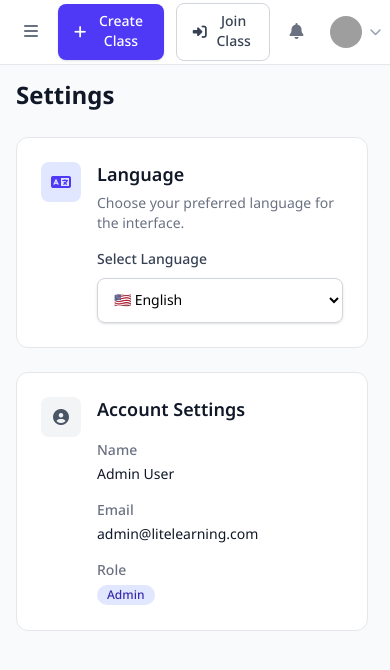
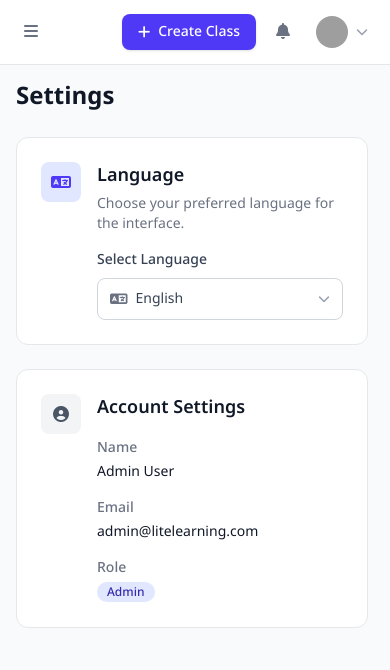
Before and after one commit to Mifuyuu/LiteLearning, a Laravel app: page /settings in a window 390 px wide. Shown: the top 670 px of the page. Run offline with Laravel 12, Linux system fonts and the light colour scheme; a user stored in the database is signed in; data comes from the database, SQL or seed files in the repository; style sheets or scripts are compiled from the project's sources; some libraries are stand-ins or nearby versions; some web fonts are replaced; grey boxes are pictures that could not be loaded.

Commit message:
Default locale to Thai; improve settings & UI
Set default locale to 'th' and add a setLocale method in the Livewire Settings component; mount now falls back to 'th' and updatedLocale triggers a redirect to the settings route. Replace the language <select> with an accessible Alpine-powered dropdown in the settings view that calls setLocale via wire:click. Update layout markup: conditionally show enrolled/join controls for students only, add x-cloak for the mobile sidebar, enhance the user dropdown with ARIA attributes and structured roles, and move the session flash into a dismissible floating Alpine toast with transitions.

```diff
--- a/app/Livewire/Settings.php
+++ b/app/Livewire/Settings.php
@@ -11,13 +11,19 @@ use Livewire\Component;
 #[Layout('layouts.app')]
 class Settings extends Component
 {
-    public string $locale = 'en';
+    public string $locale = 'th';
+
+    public function setLocale(string $value): void
+    {
+        $this->locale = $value;
+        $this->updatedLocale($value);
+    }
 
     public function mount()
     {
         /** @var User $user */
         $user = Auth::user();
-        $this->locale = $user->locale ?? 'en';
+        $this->locale = $user->locale ?? 'th';
     }
 
     public function updatedLocale(string $value)
@@ -35,6 +41,8 @@ class Settings extends Component
         session()->put('locale', $value);
 
         session()->flash('message', __('Changes saved successfully.'));
+
+        return $this->redirectRoute('settings', navigate: false);
     }
 
     public function render()
--- a/resources/views/layouts/app.blade.php
+++ b/resources/views/layouts/app.blade.php
@@ -75,6 +75,7 @@
                 </div>
                 @endif
 
+                @if(auth()->user()->isStudent())
                 <div class="pt-4">
                     <p class="px-3 text-xs font-semibold text-gray-400 uppercase tracking-wider">{{ __('Enrolled') }}</p>
                     <div class="mt-2 space-y-1">
@@ -90,6 +91,7 @@
                         @endforeach
                     </div>
                 </div>
+                @endif
 
                 @if(auth()->user()->isTeacher() || auth()->user()->isAdmin())
                 <div class="pt-4">
@@ -114,6 +116,7 @@
         <!-- Mobile sidebar overlay -->
         <div
             x-show="mobileSidebar"
+            x-cloak
             x-transition:enter="transition-opacity ease-linear duration-300"
             x-transition:enter-start="opacity-0"
             x-transition:enter-end="opacity-100"
@@ -147,7 +150,9 @@
                         @if(auth()->user()->isTeacher() || auth()->user()->isAdmin())
                             @livewire('classroom.create')
                         @endif
-                        @livewire('classroom.join-classroom')
+                        @if(auth()->user()->isStudent())
+                            @livewire('classroom.join-classroom')
+                        @endif
 
                         <!-- Notifications -->
                         <button class="relative p-2 text-gray-500 hover:text-gray-700 hover:bg-gray-100 rounded-full transition-colors">
@@ -155,14 +160,18 @@
                         </button>
 
                         <!-- User Menu -->
-                        <div x-data="{ open: false }" class="relative">
-                            <button @click="open = !open" class="flex items-center space-x-2 p-1.5 rounded-lg hover:bg-gray-100 transition-colors">
+                        <div x-data="{ open: false }" class="relative dropdown-menu" id="user-dropdown-menu">
+                            <button @click="open = !open"
+                                    aria-haspopup="menu"
+                                    aria-controls="user-dropdown-menu-list"
+                                    :aria-expanded="open ? 'true' : 'false'"
+                                    class="flex items-center space-x-2 p-1.5 rounded-lg hover:bg-gray-100 transition-colors">
                                 <img src="{{ auth()->user()->avatar_url }}" alt="{{ auth()->user()->name }}" class="w-8 h-8 rounded-full object-cover">
                                 <span class="hidden sm:block text-sm font-medium text-gray-700">{{ auth()->user()->name }}</span>
                                 <i class="fas fa-chevron-down text-xs text-gray-400 hidden sm:block"></i>
                             </button>
 
-                            <div x-show="open" @click.outside="open = false"
+                               <div id="user-dropdown-menu-popover" data-popover x-show="open" :aria-hidden="open ? 'false' : 'true'" x-cloak @click.outside="open = false"
                                  x-transition:enter="transition ease-out duration-100"
                                  x-transition:enter-start="opacity-0 scale-95"
                                  x-transition:enter-end="opacity-100 scale-100"
@@ -170,26 +179,30 @@
                                  x-transition:leave-start="opacity-100 scale-100"
                                  x-transition:leave-end="opacity-0 scale-95"
                                  class="absolute right-0 mt-2 w-56 bg-white rounded-lg shadow-lg border border-gray-200 py-1 z-50">
-                                <div class="px-4 py-3 border-b border-gray-100">
+                                <div role="menu" id="user-dropdown-menu-list" aria-labelledby="user-dropdown-menu" class="outline-none">
+                                <div role="group" aria-labelledby="user-menu-account">
+                                <div class="px-4 py-3 border-b border-gray-100" role="heading" id="user-menu-account">
                                     <p class="text-sm font-medium text-gray-900">{{ auth()->user()->name }}</p>
                                     <p class="text-xs text-gray-500">{{ auth()->user()->email }}</p>
                                     <span class="inline-flex items-center px-2 py-0.5 rounded-full text-xs font-medium bg-indigo-100 text-indigo-800 mt-1 capitalize">
                                         {{ __(ucfirst(auth()->user()->role)) }}
                                     </span>
                                 </div>
-                                <a href="{{ route('profile') }}" class="flex items-center px-4 py-2 text-sm text-gray-700 hover:bg-gray-50">
+                                <a href="{{ route('profile') }}" role="menuitem" class="flex items-center px-4 py-2 text-sm text-gray-700 hover:bg-gray-50 cursor-pointer">
                                     <i class="fas fa-user-circle w-4 mr-3"></i> {{ __('Profile') }}
                                 </a>
-                                <a href="{{ route('settings') }}" class="flex items-center px-4 py-2 text-sm text-gray-700 hover:bg-gray-50">
+                                <a href="{{ route('settings') }}" role="menuitem" class="flex items-center px-4 py-2 text-sm text-gray-700 hover:bg-gray-50 cursor-pointer">
                                     <i class="fas fa-cog w-4 mr-3"></i> {{ __('Settings') }}
                                 </a>
+                                </div>
                                 <hr class="my-1 border-gray-100">
                                 <form method="POST" action="{{ route('logout') }}">
                                     @csrf
-                                    <button type="submit" class="flex w-full items-center px-4 py-2 text-sm text-red-600 hover:bg-red-50">
+                                    <button type="submit" role="menuitem" class="flex w-full items-center px-4 py-2 text-sm text-red-600 hover:bg-red-50 cursor-pointer">
                                         <i class="fas fa-sign-out-alt w-4 mr-3"></i> {{ __('Sign Out') }}
                                     </button>
                                 </form>
+                                </div>
                             </div>
                         </div>
                     </div>
@@ -198,12 +211,6 @@
 
             <!-- Page Content -->
             <main class="flex-1 min-h-0 p-4 sm:p-6 overflow-y-auto" style="scrollbar-gutter: stable">
-                @if(session()->has('message'))
-                    <div class="mb-4 p-4 bg-green-50 border border-green-200 rounded-lg text-green-700 text-sm animate__animated animate__fadeIn">
-                        <i class="fas fa-check-circle mr-2"></i> {{ session('message') }}
-                    </div>
-                @endif
-
                 @hasSection('content')
                     @yield('content')
                 @else
@@ -213,6 +220,28 @@
         </div>
     </div>
 
+    @if(session()->has('message'))
+        <div x-data="{ show: true }"
+             x-init="setTimeout(() => show = false, 3000)"
+             x-show="show"
+             x-cloak
+             x-transition:enter="transition ease-out duration-300"
+             x-transition:enter-start="opacity-0 translate-y-2"
+             x-transition:enter-end="opacity-100 translate-y-0"
+             x-transition:leave="transition ease-in duration-200"
+             x-transition:leave-start="opacity-100 translate-y-0"
+             x-transition:leave-end="opacity-0 translate-y-2"
+             class="fixed bottom-4 right-4 z-[100] w-[calc(100%-2rem)] max-w-sm rounded-lg border border-green-200 bg-green-50 p-4 text-sm text-green-700 shadow-lg">
+            <div class="flex items-start gap-2">
+                <i class="fas fa-check-circle mt-0.5"></i>
+                <p class="flex-1">{{ session('message') }}</p>
+                <button type="button" @click="show = false" class="text-green-600 hover:text-green-800 cursor-pointer">
+                    <i class="fas fa-xmark"></i>
+                </button>
+            </div>
+        </div>
+    @endif
+
     @livewireScripts
 </body>
 </html>
--- a/resources/views/livewire/settings.blade.php
+++ b/resources/views/livewire/settings.blade.php
@@ -14,16 +14,56 @@
                     <h3 class="text-lg font-semibold text-gray-900">{{ __('Language') }}</h3>
                     <p class="text-sm text-gray-500 mt-1">{{ __('Choose your preferred language for the interface.') }}</p>
 
-                    <div class="mt-4">
-                        <label for="locale" class="block text-sm font-medium text-gray-700 mb-2">{{ __('Select Language') }}</label>
-                        <select
-                            wire:model.live="locale"
-                            id="locale"
-                            class="block w-full rounded-lg border-gray-300 shadow-sm focus:border-indigo-500 focus:ring-indigo-500 text-sm py-2.5 px-3 border"
-                        >
-                            <option value="en">🇺🇸 English</option>
-                            <option value="th">🇹🇭 ไทย (Thai)</option>
-                        </select>
+                    <div class="mt-4" x-data="{ open: false }">
+                        <label id="language-dropdown-label" class="block text-sm font-medium text-gray-700 mb-2">{{ __('Select Language') }}</label>
+
+                        <div class="relative dropdown-menu" id="language-dropdown-menu">
+                            <button type="button"
+                                    @click="open = !open"
+                                    aria-haspopup="menu"
+                                    aria-controls="language-dropdown-menu-list"
+                                    :aria-expanded="open ? 'true' : 'false'"
+                                    class="flex w-full items-center justify-between rounded-lg border border-gray-300 bg-white px-3 py-2.5 text-sm text-gray-700 hover:bg-gray-50 transition-colors focus:outline-none focus:ring-2 focus:ring-indigo-500">
+                                <span class="flex items-center gap-2">
+                                    <i class="fas fa-language text-gray-500"></i>
+                                    <span>{{ $locale === 'th' ? 'ไทย (Thai)' : 'English' }}</span>
+                                </span>
+                                <i class="fas fa-chevron-down text-xs text-gray-400"></i>
+                            </button>
+
+                            <div id="language-dropdown-menu-popover" data-popover x-show="open" :aria-hidden="open ? 'false' : 'true'" x-cloak @click.outside="open = false"
+                                 x-transition:enter="transition ease-out duration-100"
+                                 x-transition:enter-start="opacity-0 scale-95"
+                                 x-transition:enter-end="opacity-100 scale-100"
+                                 x-transition:leave="transition ease-in duration-75"
+                                 x-transition:leave-start="opacity-100 scale-100"
+                                 x-transition:leave-end="opacity-0 scale-95"
+                                 class="absolute right-0 mt-2 w-full bg-white rounded-lg shadow-lg border border-gray-200 py-1 z-20">
+                                <div role="menu" id="language-dropdown-menu-list" aria-labelledby="language-dropdown-label" class="outline-none">
+                                    <button type="button" role="menuitem" wire:click="setLocale('en')" @click="open = false"
+                                            class="flex w-full items-center justify-between px-4 py-2 text-sm hover:bg-gray-50 transition-colors cursor-pointer {{ $locale === 'en' ? 'text-indigo-700 bg-indigo-50' : 'text-gray-700' }}">
+                                        <span class="flex items-center gap-2">
+                                            <i class="fas fa-language w-4 text-center"></i>
+                                            <span>English</span>
+                                        </span>
+                                        @if($locale === 'en')
+                                            <i class="fas fa-check text-xs"></i>
+                                        @endif
+                                    </button>
+
+                                    <button type="button" role="menuitem" wire:click="setLocale('th')" @click="open = false"
+                                            class="flex w-full items-center justify-between px-4 py-2 text-sm hover:bg-gray-50 transition-colors cursor-pointer {{ $locale === 'th' ? 'text-indigo-700 bg-indigo-50' : 'text-gray-700' }}">
+                                        <span class="flex items-center gap-2">
+                                            <i class="fas fa-language w-4 text-center"></i>
+                                            <span>ไทย (Thai)</span>
+                                        </span>
+                                        @if($locale === 'th')
+                                            <i class="fas fa-check text-xs"></i>
+                                        @endif
+                                    </button>
+                                </div>
+                            </div>
+                        </div>
                     </div>
                 </div>
             </div>
```
